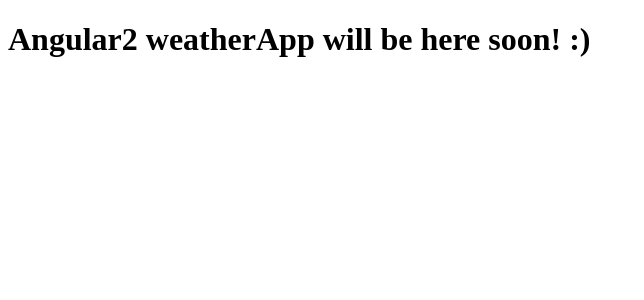
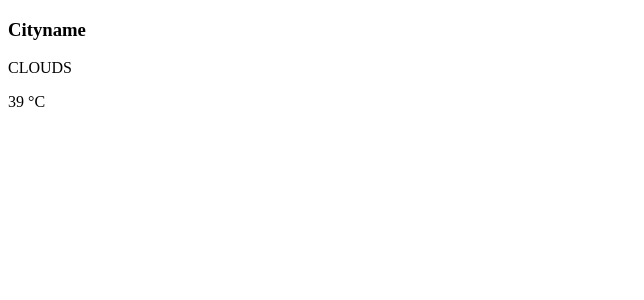
Before and after one commit to nataliakielbicka/weatherapp, an Angular app: page / in a window 1280 px wide. Shown: the top 300 px of the page, without its empty margins (0-644 px from the left). Built offline with nearby package versions, Linux system fonts and the light colour scheme.

Commit message:
create weather-item and weather-list component

```diff
--- a/src/app/app.component.html
+++ b/src/app/app.component.html
@@ -1,3 +1 @@
-<h1>
-  {{title}}
-</h1>
+<app-weather-list></app-weather-list>
--- a/src/app/app.component.ts
+++ b/src/app/app.component.ts
@@ -1,4 +1,5 @@
 import { Component } from '@angular/core';
+import { WeatherItemComponent } from './weather-item/weather-item.component';
 
 @Component({
   selector: 'app-root',
--- a/src/app/app.module.ts
+++ b/src/app/app.module.ts
@@ -4,10 +4,14 @@
 import { HttpModule } from '@angular/http';
 
 import { AppComponent } from './app.component';
+import { WeatherItemComponent } from './weather-item/weather-item.component';
+import { WeatherListComponent } from './weather-list/weather-list.component';
 
 @NgModule({
   declarations: [
-    AppComponent
+    AppComponent,
+    WeatherItemComponent,
+    WeatherListComponent
   ],
   imports: [
     BrowserModule,
--- /dev/null
+++ b/src/app/weather-item/weather-item.component.html
@@ -0,0 +1,9 @@
+<article class="weather-element">
+  <div class="col-1">
+    <h3>Cityname</h3>
+    <p class="info">CLOUDS</p>
+  </div>
+  <div class="col-2">
+    <span class="temperature">39 &deg;C</span>
+  </div>
+</article>
--- /dev/null
+++ b/src/app/weather-item/weather-item.component.ts
@@ -0,0 +1,15 @@
+import { Component, OnInit } from '@angular/core';
+
+@Component({
+  selector: 'app-weather-item',
+  templateUrl: './weather-item.component.html',
+  styleUrls: ['./weather-item.component.css']
+})
+export class WeatherItemComponent implements OnInit {
+
+  constructor() { }
+
+  ngOnInit() {
+  }
+
+}
--- /dev/null
+++ b/src/app/weather-list/weather-list.component.html
@@ -0,0 +1,3 @@
+<section class="weather-list">
+  <app-weather-item></app-weather-item>
+</section>
--- /dev/null
+++ b/src/app/weather-list/weather-list.component.ts
@@ -0,0 +1,16 @@
+import { Component, OnInit } from '@angular/core';
+import { WeatherItemComponent } from '../weather-item/weather-item.component';
+
+@Component({
+  selector: 'app-weather-list',
+  templateUrl: './weather-list.component.html',
+  styleUrls: ['./weather-list.component.css']
+})
+export class WeatherListComponent implements OnInit {
+
+  constructor() { }
+
+  ngOnInit() {
+  }
+
+}
```
Also changed, not shown: src/app/weather-item/weather-item.component.css (added), src/app/weather-list/weather-list.component.css (added), 2 other files (tests, documents, lock files or other folders).
